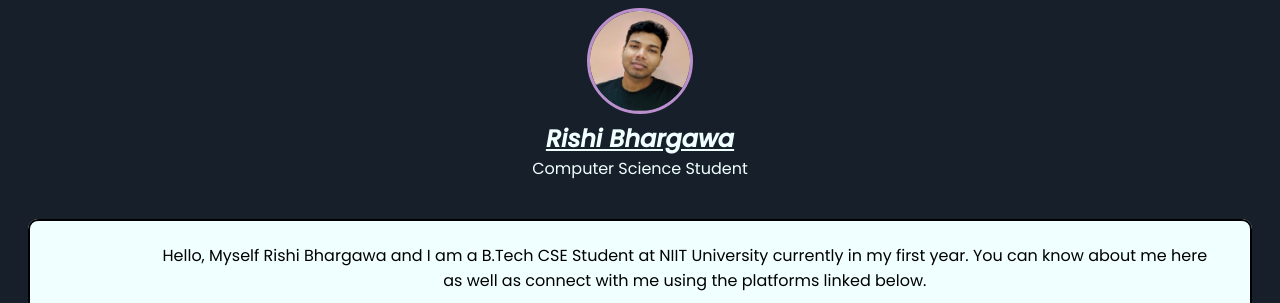
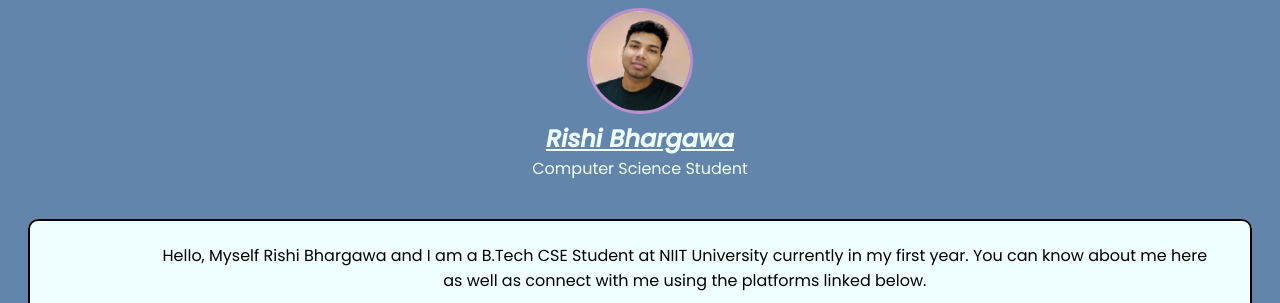
Before and after one commit to rishibhargawa/rishibhargawa.github.io, a plain HTML site: page index.html in a window 1280 px wide. Shown: the top 303 px of the page. Drawn offline with Linux system fonts and the light colour scheme.

Commit message:
edited styles.css

```diff
--- a/styles.css
+++ b/styles.css
@@ -1,6 +1,6 @@
 @import url('https://fonts.googleapis.com/css2?family=Poppins:ital,wght@0,100;0,300;0,400;0,500;0,700;1,400;1,500&display=swap');
 body{
-    background-color: #17202A;
+    background-color: #6385ab;
 }
 .top{
     text-align: center;
```
